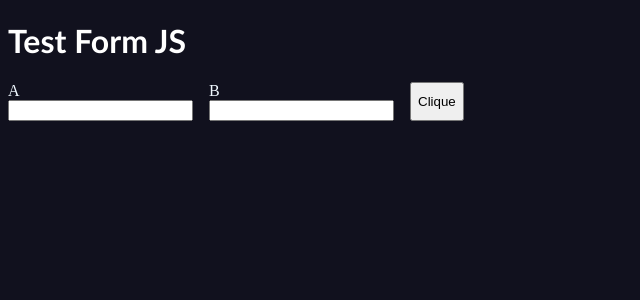
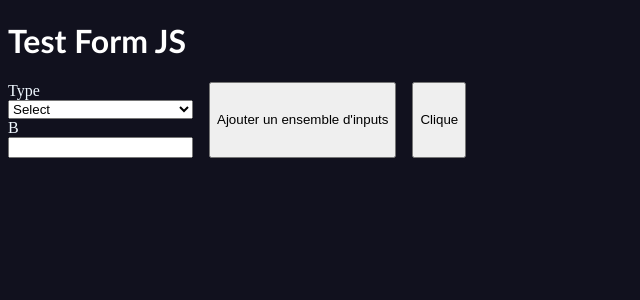
Before and after one commit to SQTZ/Voose-app, a React (Vite) app: page / in a window 1280 px wide. Shown: the top 300 px of the page, without its empty margins (0-640 px from the left). Built offline with nearby package versions, Linux system fonts and the light colour scheme.

Commit message:
Updated dynamic inputs

```diff
--- a/src/App.jsx
+++ b/src/App.jsx
@@ -1,4 +1,4 @@
-import { SubmitToCSVtest } from './js/functions.js';
+import SelectedDP from './components/selection_dp';
 
 function App() {
 
@@ -7,20 +7,7 @@ function App() {
     <div className="container">
       <h1>Test Form JS</h1>
 
-      <form>
-        <div>
-          <label htmlFor="a1">A</label>
-          <input type="text" id="a_colonne" />
-        </div>
-        <div>
-          <label htmlFor="a1">B</label>
-          <input type="text" id="b_colonne" />
-        </div>
-
-        <button type="button" onClick={(event) => SubmitToCSVtest(event)}>Clique</button>
-
-
-      </form>
+      <SelectedDP />
     </div>
   );
 }
--- /dev/null
+++ b/src/components/selection_dp.jsx
@@ -0,0 +1,107 @@
+{/*import React, { useState } from 'react';
+import { SubmitToCSVtest } from '../js/functions';
+import options from '../json/optiondp.json';
+
+function SelectionDP() {
+    const [selectedOption, setSelectedOption] = useState('');
+
+    // Gestion du changement de sélection
+    const handleSelectChange = event => {
+        setSelectedOption(event.target.value);
+    }
+
+    return (
+        <div>
+            <form>
+
+
+
+                <div>
+                    <label htmlFor="a1">Type</label>
+                    <select name='Productordecli' id="a_colonne" onChange={handleSelectChange} value={selectedOption}>
+                        <option value="">Select</option>
+                        {options.map(option => (
+                            <option key={option.value} value={option.value}>
+                                {option.text}
+                            </option>
+                        ))}
+                    </select>
+                </div>
+
+
+
+                <div>
+                    <label htmlFor="a1">B</label>
+                    <input type="text" id="b_colonne" />
+                </div>
+
+                <button type="button" onClick={(event) => SubmitToCSVtest(event)}>Clique</button>
+
+
+
+            </form>
+        </div>
+    );
+}
+
+export default SelectionDP; // Exportez le composant en tant que composant par défaut*/}
+
+
+
+
+
+import React, { useState } from 'react';
+import { SubmitToCSVtest } from '../js/functions';
+import options from '../json/optiondp.json';
+
+function SelectionDP() {
+    // Chaque élément de inputSets représente un ensemble d'inputs
+    const [inputSets, setInputSets] = useState([{}]);
+
+    // Gestion du changement de sélection pour chaque ensemble d'inputs
+    const handleSelectChange = (event, index) => {
+        // Mise à jour de l'option sélectionnée pour le set d'input spécifié
+        const newInputSets = [...inputSets];
+        newInputSets[index].selectedOption = event.target.value;
+        setInputSets(newInputSets);
+    };
+
+    // Ajouter un nouvel ensemble d'inputs
+    const addInputSet = () => {
+        setInputSets([...inputSets, {}]);
+    };
+
+    return (
+        <div>
+            <form>
+                {inputSets.map((inputSet, index) => (
+                    <div key={index}>
+
+                        <div>
+                            <label htmlFor={`type_${index}`}>Type</label>
+                            <select name={`Productordecli_${index}`} id={`a_colonne_${index}`} onChange={(e) => handleSelectChange(e, index)} value={inputSet.selectedOption || ''}>
+                                <option value="">Select</option>
+                                {options.map(option => (
+                                    <option key={option.value} value={option.value}>
+                                        {option.text}
+                                    </option>
+                                ))}
+                            </select>
+                        </div>
+
+
+                        <div>
+                            <label htmlFor={`b_${index}`}>B</label>
+                            <input type="text" id={`b_colonne_${index}`} />
+                        </div>
+                    </div>
+                ))}
+
+                <button type="button" onClick={addInputSet}>Ajouter un ensemble d'inputs</button>
+                <button type="button" onClick={(event) => SubmitToCSVtest(event)}>Clique</button>
+            </form>
+        </div>
+    );
+}
+
+export default SelectionDP;
--- a/src/js/functions.js
+++ b/src/js/functions.js
@@ -1,3 +1,6 @@
+/*
+Si on veux importer que une seule ligne
+
 import { invoke } from '@tauri-apps/api/tauri';
 
 //Je crée ma fonction qui permet d'envoyer les données du formulaire vers un fichier CSV
@@ -11,4 +14,26 @@ export function SubmitToCSVtest() {
 
 
     invoke('create_csv_on_desktop', { colonneA: ColonneA, colonneB: ColonneB });
+}*/
+
+
+
+import { invoke } from '@tauri-apps/api/tauri';
+
+export function SubmitToCSVtest() {
+    console.log("Je suis dans la fonction SubmitToCSVtest()");
+
+    // Collecter les valeurs des ensembles d'inputs
+    const colonnesA = document.querySelectorAll("[id^='a_colonne_']");
+    const colonnesB = document.querySelectorAll("[id^='b_colonne_']");
+
+    const dataForCSV = Array.from(colonnesA).map((colonneA, index) => {
+        const colonneB = colonnesB[index];
+        return { colonneA: colonneA.value, colonneB: colonneB ? colonneB.value : '' };
+    });
+
+    console.log(dataForCSV);
+
+    // Envoi des données à la fonction 'create_csv_on_desktop' de Tauri
+    invoke('create_csv_on_desktop', { data: dataForCSV });
 }
--- /dev/null
+++ b/src/json/optiondp.json
@@ -0,0 +1,10 @@
+[
+    {
+      "text": "PR",
+      "value": "PR"
+    },
+    {
+      "text": "DE",
+      "value": "DE"
+    }
+  ]
```
Also changed, not shown: 1 other file (tests, documents, lock files or other folders).
